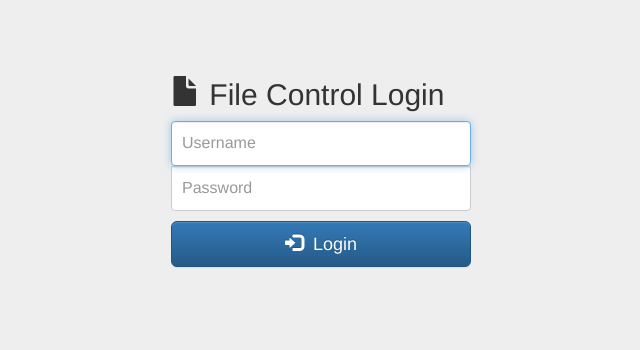
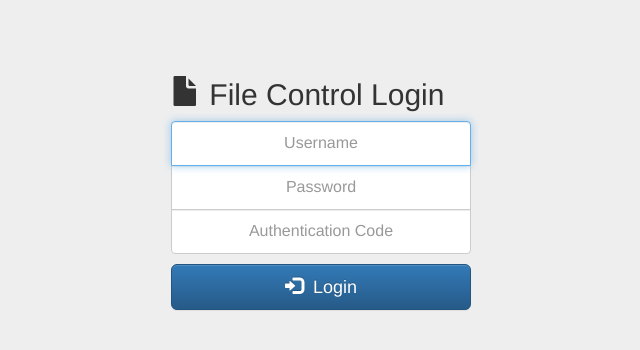
Before and after one commit to masoug/filecontrol, a Django app: page /login/ in a window 1280 px wide. Shown: the top 350 px of the page, without its empty margins (319-959 px from the left). Run offline with Django 3.2, Linux system fonts and the light colour scheme; some libraries are stand-ins or nearby versions.

Commit message:
Added Google two-factor authentication to login process.

```diff
--- a/file_app/views.py
+++ b/file_app/views.py
@@ -6,7 +6,9 @@ from django.core.urlresolvers import reverse
 from django.contrib.auth.decorators import login_required
 from django.contrib.auth import authenticate, login, logout
 import os, uuid
-from Crypto.Hash import HMAC, SHA256
+#from Crypto.Hash import HMAC, SHA256
+import hmac, hashlib
+import time, struct, base64
 from file_app.models import *
 from file_app.recaptcha import RecaptchaClient
 
@@ -22,6 +24,36 @@ for pth in FILE_STORAGE_PATH:
 
 # TODO: make hmac secret as long as the digest
 FILE_HMAC_SECRET = b"hmacsecret"
+
+# handle two-factor auth:
+# code borrowed from: http://www.brool.com/index.php/using-google-authenticator-for-your-website
+# TODO: each secret should be unique to each user, so put this in the database (encrypted, of course)!
+TOTP_SECRET = "K6I2BLFRA4WCIEJK"
+def check_totp(code_attempt):
+  tm = int(time.time() / 30)
+  secretkey = base64.b32decode(TOTP_SECRET)
+
+  # try 30 seconds behind and ahead as well
+  for ix in [-1, 0, 1]:
+      # convert timestamp to raw bytes
+      b = struct.pack(">q", tm + ix)
+
+      # generate HMAC-SHA1 from timestamp based on secret key
+      hm = hmac.HMAC(secretkey, b, hashlib.sha1).digest()
+
+      # extract 4 bytes from digest based on LSB
+      offset = ord(hm[-1]) & 0x0F
+      truncatedHash = hm[offset:offset+4]
+
+      # get the code from it
+      code = struct.unpack(">L", truncatedHash)[0]
+      code &= 0x7FFFFFFF;
+      code %= 1000000;
+
+      if ("%06d" % code) == str(code_attempt):
+          return True
+
+  return False
 
 # user-friendly file sizes
 # from http://stackoverflow.com/questions/1094841/reusable-library-to-get-human-readable-version-of-file-size
@@ -50,7 +82,7 @@ def gen_breadcrumbs(node_id, currList=None):
 class DirectFileHandler(FileUploadHandler):
   # TODO: Add try-excepts to handle any errors gracefully!
   def __init__(self, newModels):
-    self.hasher = HMAC.new(FILE_HMAC_SECRET, digestmod=SHA256)
+    self.hasher = hmac.new(FILE_HMAC_SECRET, digestmod=hashlib.sha256)
     self.currentFilename = str()
     self.currentFile = None
     self.fileModel = None
@@ -64,7 +96,7 @@ class DirectFileHandler(FileUploadHandler):
   def file_complete(self, file_size):
     digest = str(self.hasher.hexdigest())
     print "%s uploaded; %s %s" % (self.currentFilename, digest, str(file_size))
-    self.hasher = HMAC.new(FILE_HMAC_SECRET, digestmod=SHA256)
+    self.hasher = hmac.new(FILE_HMAC_SECRET, digestmod=hashlib.sha256)
     self.currentFile.close()
     self.fileModel.fileSize = file_size
     self.fileModel.fileSignature = digest
@@ -280,6 +312,9 @@ def login_view(request):
       user = authenticate(
         username=request.POST.get("username"),
         password=request.POST.get("password"))
+      if not check_totp(request.POST.get("otcode")):
+        # TODO: Add pushover signal!
+        return render(request, "message.html", {"message": "TOTP verification failed!"}, status=400)
       if user is not None:
         if user.is_active:
           login(request, user)
@@ -287,8 +322,8 @@ def login_view(request):
         else:
           return render(request, "message.html", {"message": "LOGIN DISABLED"}, status=400)
       else:
+        # TODO: Add Pushover message for invalid login attempts
         return render(request, "message.html", {"message": "Invalid credentials!"}, status=400)
-        # TODO: Add Pushover message for invalid login attempts
     except Exception as e:
       return render(request, "message.html", {"message": "Invalid POST request! ("+str(e)+")"}, status=400)
   else:
--- a/templates/login.html
+++ b/templates/login.html
@@ -22,6 +22,7 @@
     font-weight: normal;
   }
   .form-signin .form-control {
+    text-align: center;
     position: relative;
     font-size: 16px;
     height: auto;
@@ -33,15 +34,22 @@
   .form-signin .form-control:focus {
     z-index: 2;
   }
-  .form-signin input[type="email"] {
+  .form-signin input[id="form-username"] {
     margin-bottom: -1px;
     border-bottom-left-radius: 0;
     border-bottom-right-radius: 0;
   }
-  .form-signin input[type="password"] {
+  .form-signin input[id="otcode"] {
     margin-bottom: 10px;
     border-top-left-radius: 0;
     border-top-right-radius: 0;
+  }
+  .form-signin input[id="password"] {
+    margin-bottom: -1px;
+    border-top-left-radius: 0;
+    border-top-right-radius: 0;
+    border-bottom-left-radius: 0;
+    border-bottom-right-radius: 0;
   }
 </style>
 
@@ -51,8 +59,9 @@
     File Control Login
   </h2>
   {% csrf_token %}
-  <input type="text" name="username" class="form-control" placeholder="Username" required autofocus>
-  <input type="password" name="password" class="form-control" placeholder="Password" required>
+  <input type="text" name="username" class="form-control" id="form-username" placeholder="Username" required autofocus>
+  <input type="password" name="password" class="form-control" id="password" placeholder="Password" required>
+  <input type="text" name="otcode" class="form-control" id="otcode" placeholder="Authentication Code" required>
   <button class="btn btn-lg btn-primary btn-block" type="submit">
     <span class="glyphicon glyphicon-log-in"></span>&nbsp;
     Login
```
